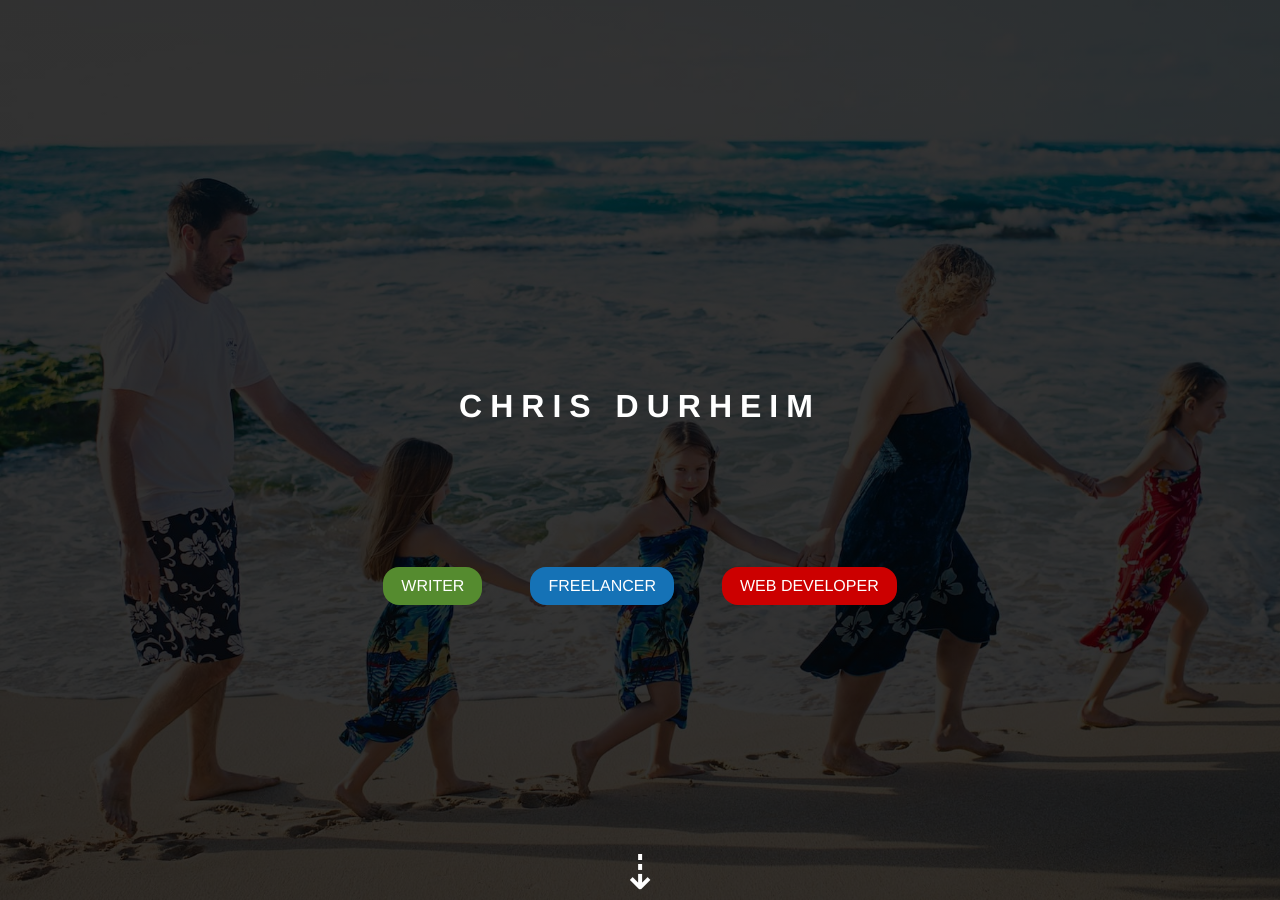
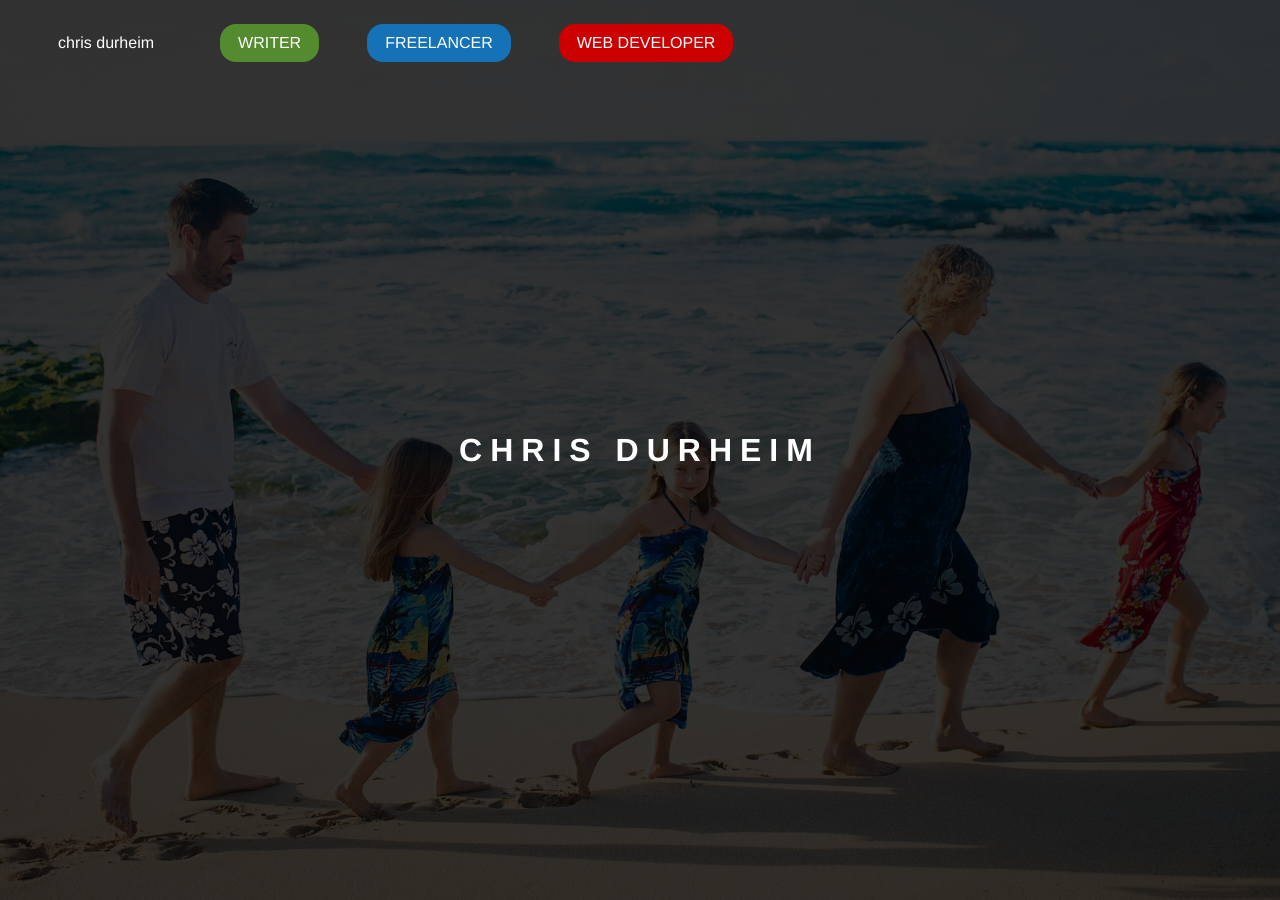
Before and after one commit to chrisdurheim/chrisdurheim.github.io, a Jekyll site: the page built from index.html, in a window 1280 px wide and 900 px high. Built offline with Jekyll 4.4.1, drawn with Linux system fonts in a browser that asks for light colours; some of the changed text lies outside the part shown.

Commit message:
updated header

```diff
--- a/_sass/_landing.scss
+++ b/_sass/_landing.scss
@@ -25,18 +25,6 @@
   &--developer {
     background: #CC0000;
     z-index: 1;
-  }
-  &:after {
-    content: '\021E3';
-    position: absolute;
-    bottom: 0;
-    font-size: 3rem;
-    color: white;
-  }
-  &:last-child {
-    &:after {
-      content: none;
-    }
   }
 }
 
@@ -73,12 +61,15 @@
 }
 
 ul.personality-list {
+  position: fixed;
+  top: 0;
   list-style: none;
   padding: 0 1rem;
   display: flex;
   flex-wrap: wrap;
   justify-content: center;
   align-items: center;
+  z-index: 200;
 }
 
 li.personality-list-item {
@@ -108,6 +99,10 @@ li.personality-list-item {
     &:hover {
       background-color: transparent;
       border-color: white;
+    }
+    &--intro {
+      text-transform: lowercase;
+      background: transparent;
     }
     &--writer {
       background: #558b2f;
--- a/assets/scripts/page.js
+++ b/assets/scripts/page.js
@@ -2,6 +2,8 @@ document.addEventListener('DOMContentLoaded', () => {
   function smoothScroll(id) {
     console.log(id);
     document.querySelector(id).scrollIntoView({
+      block: "start",
+      inline: "nearest",
       behavior: 'smooth'
     });
   }
--- a/index.html
+++ b/index.html
@@ -6,9 +6,10 @@ layout: default
 class: landing
 ---
 
-<div class="landing-box landing-box--intro">
-  <h1 class="site-title">Chris Durheim</h1>
 <ul class="personality-list">
+  <li class="personality-list-item">
+    <a class="personality-list-item__title personality-list-item__title--intro smooth-scroller" href="#intro">chris durheim</a>
+  </li>
   <li class="personality-list-item">
     <a class="personality-list-item__title personality-list-item__title--writer smooth-scroller" href="#writer">writer</a>
   </li>
@@ -19,19 +20,21 @@ class: landing
     <a class="personality-list-item__title personality-list-item__title--developer smooth-scroller" href="#developer">web developer</a>
   </li>
 </ul>
+<div class="landing-box landing-box--intro" id="intro">
+  <h1 class="site-title">Chris Durheim</h1>
 </div>
 <div class="landing-box landing-box--writer" id="writer">
   <h2 class="section-title">Writer</h2>
   <div class="icon-set">
-    {% include icon.html icon="twitter" link="https://www.twitter.com/keepthrifty" %}
-    {% include icon.html icon="facebook" link="https://www.facebook.com/keepthrifty" %}
-    {% include icon.html icon="pinterest" link="https://www.pinterest.com/keepthrifty" %}
-    {% include icon.html icon="medium" link="https://medium.com/@chrisdurheim" %}
+    {% include icon.html icon="twitter" %}
+    {% include icon.html icon="facebook" %}
+    {% include icon.html icon="pinterest" %}
+    {% include icon.html icon="medium" %}
   </div>
   <div class="section-text">
-    <p>In 2016, Chris launched a personal finance blog - <a href="https://www.keepthrifty.com" target="_blank">Keep Thrifty</a> - to encourage others to think differently about money.</p>
+    <p>In 2016, I launched a personal finance blog - <a href="https://www.keepthrifty.com" target="_blank">Keep Thrifty</a> - to encourage others to think differently about money.</p>
     <p>Keep Thrifty has become a well-regarded resource with a mix of money philosophy, financial calculations, and inspiring stories.</p>
-    <p>Keep Thrifty is also home to <a href="https://thrifty.keepthrifty.com" target="_blank">Thrifty web app</a>, an expense-tracking tool Chris created that helps people develop a deeper understanding of their finances.</p>
+    <p>Keep Thrifty is also home to <a href="https://thrifty.keepthrifty.com" target="_blank">Thrifty web app</a>, an expense-tracking tool I created that helps people develop a deeper understanding of their finances.</p>
   </div>
 </div>
 <div class="landing-box landing-box--freelancer" id="freelancer">
@@ -43,6 +46,11 @@ class: landing
     {% include icon.html icon="javascript" %}
     {% include icon.html icon="microsoftexcel" %}
   </div>
+  <div class="section-text">
+    <p>I'm a software engineer by background with a strong focus in math and finance. I'm also a bit of a spreadsheet fanatic.</p>
+    <p>I've coded a number of high-quality calculators for personal finance websites (blogs and otherwise) to help convey financial concepts to readers in an easy-to-use format.</p>
+    <p>Got a project you'd like to discuss? Reach out and I'll see how I can help you!</p>
+  </div>
 </div>
 <div class="landing-box landing-box--developer" id="developer">
   <h2 class="section-title">Web Developer</h2>
@@ -52,4 +60,10 @@ class: landing
     {% include icon.html icon="ruby" %}
     {% include icon.html icon="github" %}
   </div>
+  <div class="section-text">
+    <p>I've been dabbling in Ruby on Rails since 2010.</p>
+    <p>Early on, I mostly worked on tutorials and hobby projects but I've since developed three web apps - one for personal use and two for everyone (<a href="https://thrifty.keepthrifty.com" target="_blank">Thrifty</a> and <a href="https://mny.millennialmoney.com" target="_blank">mny</a>)</p>
+    <p>While I'm currently rockin' the freelancing life, I'm always open to hear about opportunities.</p>
+    <p>Feel free to reach out</p>
   </div>
+</div>
```
Lines whose indentation alone changed are shown as unchanged.
